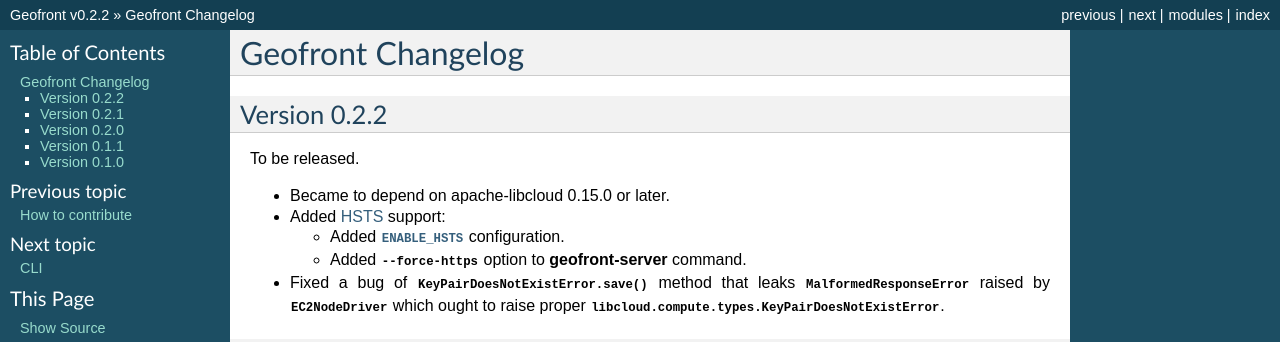
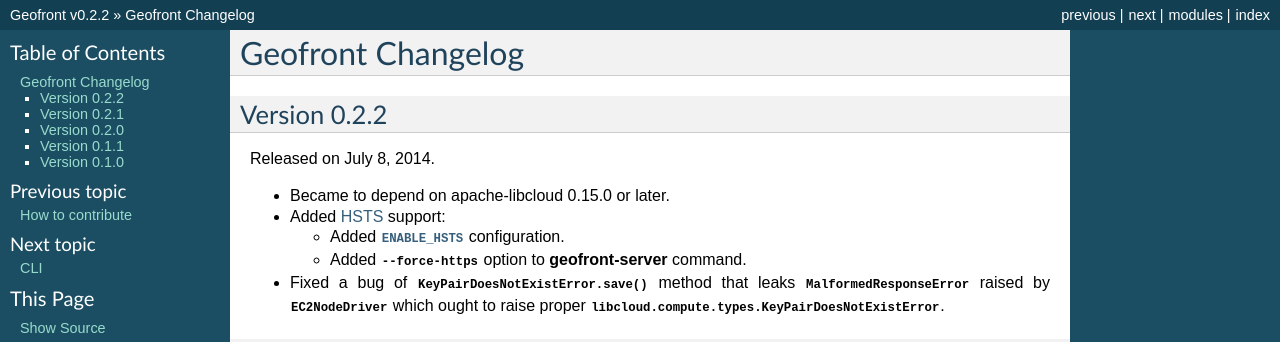
Before and after one commit to geofront-auth/geofront, a Sphinx documentation site: the page built from docs/changes.rst, in a window 1280 px wide. Shown: the top 342 px of the page. Built offline with Sphinx 7.4.7, drawn with Linux system fonts in a browser that asks for light colours; pages that are not in the unit, such as notebooks, are missing from menus.

Commit message:
Release 0.2.2

```diff
--- a/docs/changes.rst
+++ b/docs/changes.rst
@@ -4,7 +4,7 @@
 Version 0.2.2
 -------------
 
-To be released.
+Released on July 8, 2014.
 
 - Became to depend on apache-libcloud 0.15.0 or later.
 - Added HSTS_ support:
@@ -20,6 +20,7 @@
   raise proper :exc:`libcloud.compute.types.KeyPairDoesNotExistError`.
 
 .. _HSTS: https://developer.mozilla.org/en-US/docs/Web/Security/HTTP_strict_transport_security
+
 
 Version 0.2.1
 -------------
```
